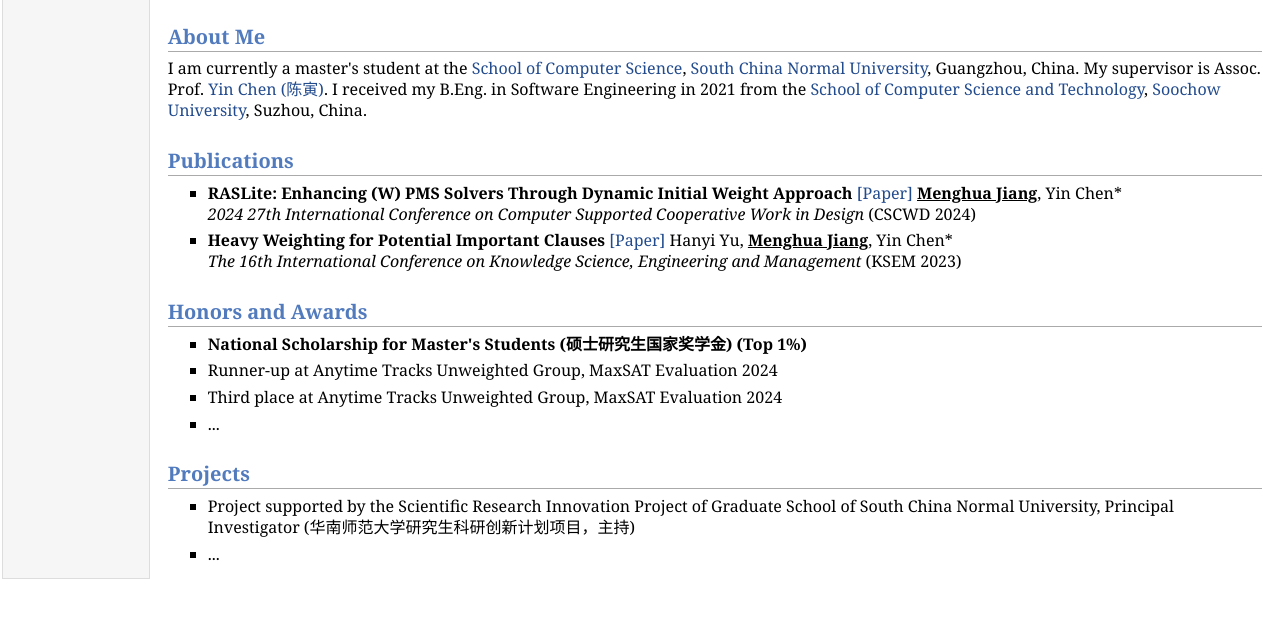
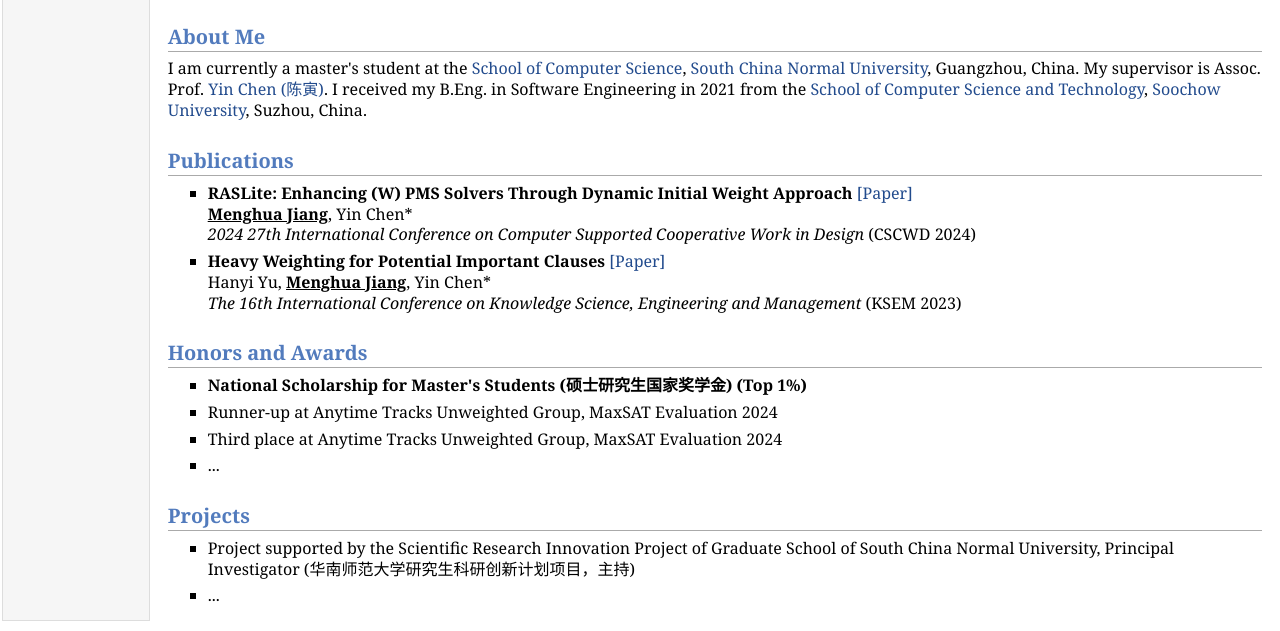
Before and after one commit to wendyish/wendyish.github.io, a plain HTML site: page index.html in a window 1280 px wide. Shown: the part 266-897 px from the top of the page. Before the commit the page ends 855 px from the top, so only its background shows below. Drawn offline with Linux system fonts and the light colour scheme.

Commit message:
Update index.html

```diff
--- a/index.html
+++ b/index.html
@@ -48,6 +48,10 @@
             </tr>
           </table>
 
+
+
+
+
           <h2>About Me</h2>
           <p>
             I am currently a master's student at the
@@ -62,20 +66,26 @@
           </p>
 
 
+
+
+
           <h2>Publications</h2>
           <ul>
             <li><p><b>RASLite: Enhancing (W) PMS Solvers Through Dynamic Initial Weight Approach</b>
-              <a href="https://ieeexplore.ieee.org/abstract/document/10580189" target="_blank">[Paper]</a>
+              <a href="https://ieeexplore.ieee.org/abstract/document/10580189" target="_blank">[Paper]</a><br />
               <strong><u>Menghua Jiang</u></strong>, Yin Chen*<br />
               <i>2024 27th International Conference on Computer Supported Cooperative Work in Design</i> (CSCWD 2024)<br />
             </p></li>
 
             <li><p><b>Heavy Weighting for Potential Important Clauses</b>
-              <a href="https://link.springer.com/chapter/10.1007/978-3-031-40289-0_21" target="_blank">[Paper]</a>
+              <a href="https://link.springer.com/chapter/10.1007/978-3-031-40289-0_21" target="_blank">[Paper]</a><br />
               Hanyi Yu, <strong><u>Menghua Jiang</u></strong>, Yin Chen*<br />
               <i>The 16th International Conference on Knowledge Science, Engineering and Management</i> (KSEM 2023)<br />
             </p></li>
           </ul>
+
+
+
 
 
 
```
